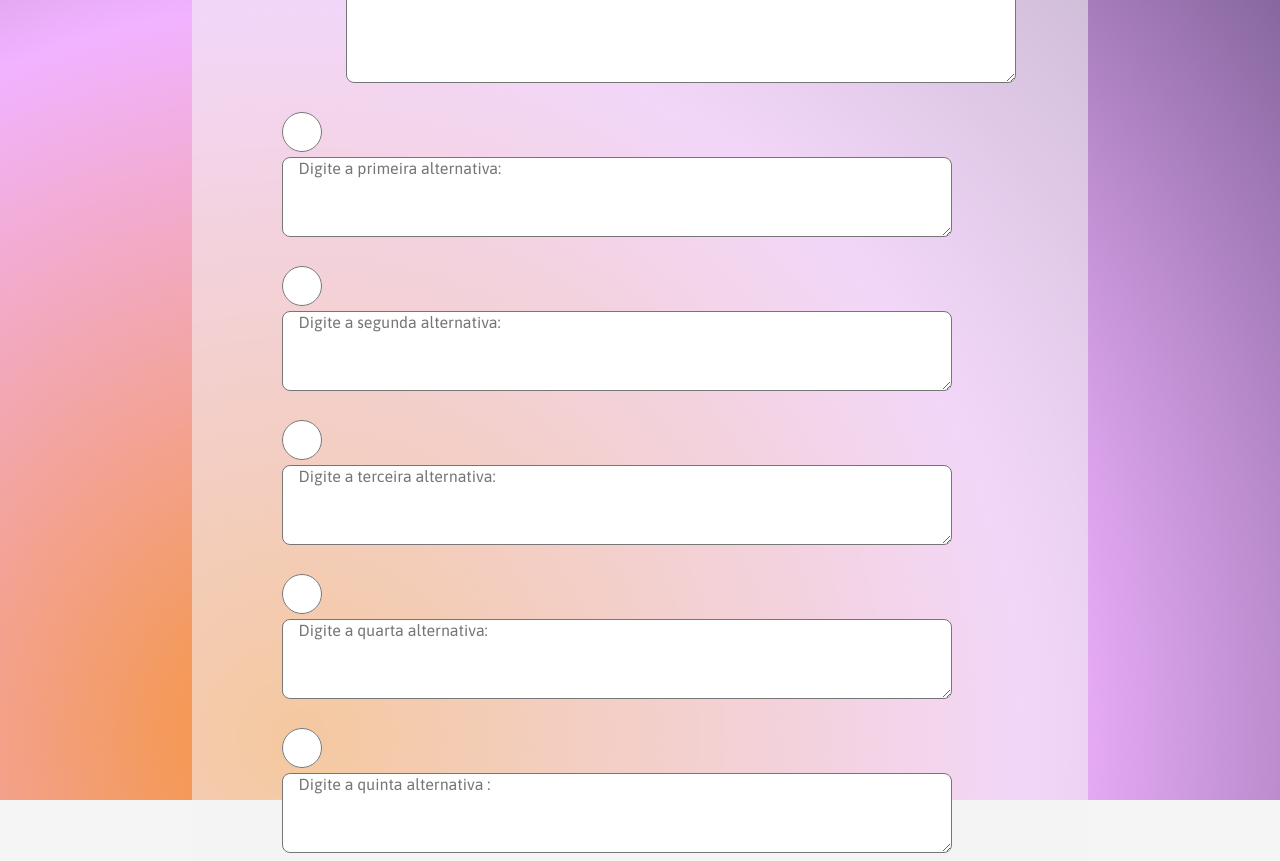
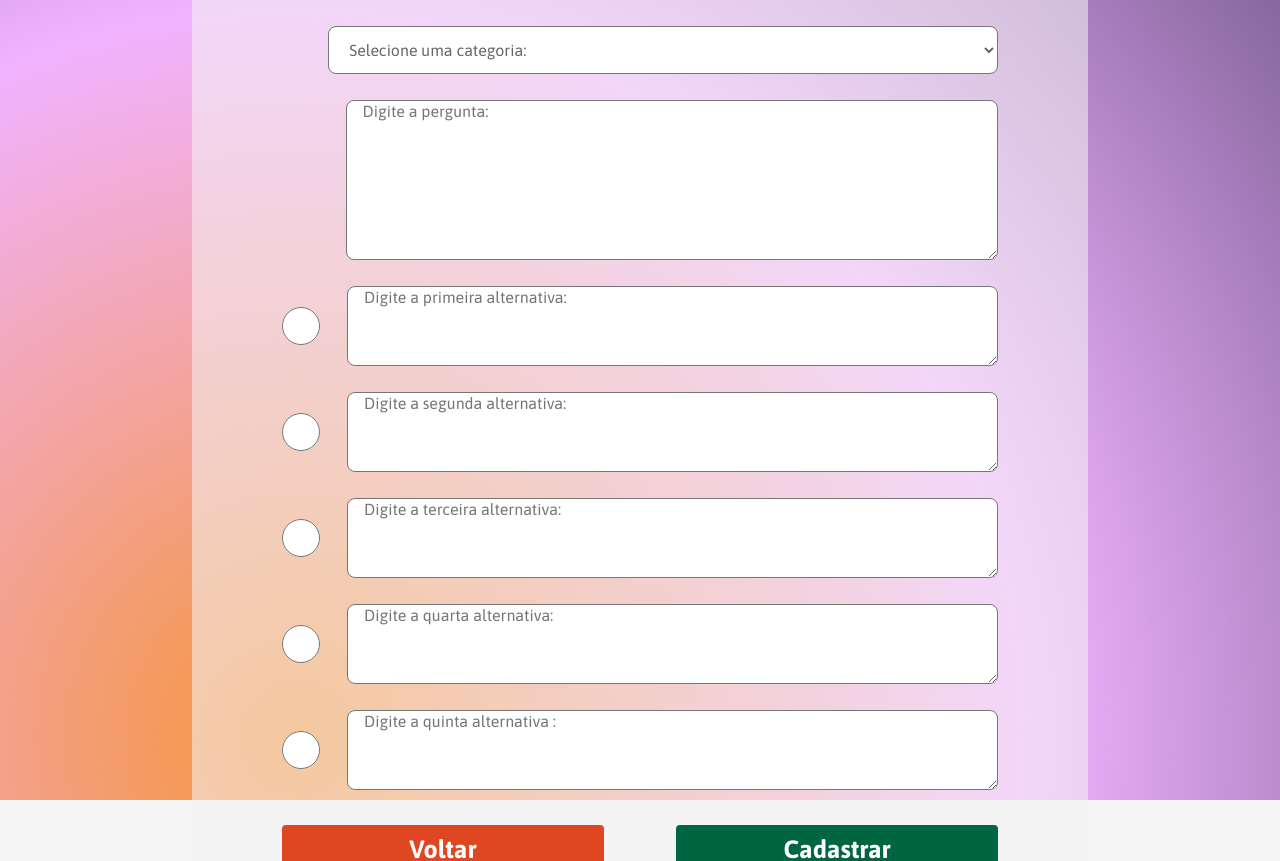
Before and after one commit to marcopetry/sudotest-frontend, a React (Create React App) app: page /cadastro_questoes in a window 1280 px wide. Shown: the top 861 px of the page. Built offline with nearby package versions, Linux system fonts and the light colour scheme.

Commit message:
Tela de cadastro de questoes pronta

```diff
--- a/src/components/CadastroQuestoes/CadastroQuestoes.css
+++ b/src/components/CadastroQuestoes/CadastroQuestoes.css
@@ -26,19 +26,10 @@ form h1 {
 
 .item-cadastro-questao {
     margin: 1.5em 0;
-    vertical-align: top;
+    display: flex;
+    align-items: center;
+    justify-content: flex-end;
 }
-/*
-.item-cadastro-questao p {
-    width: 100%;
-    border-radius: 0.5em;
-    padding-left: 1em;
-    font-size: 16px;
-    line-height: 20px;
-    color: #666;
-    margin: 5px 0 5px 0;
-} */
-
 
 .item-cadastro-questao input {
     width: 3em;
@@ -47,7 +38,7 @@ form h1 {
 }
 
 /*o textarea da pergunta tem ajustes pelo id abaixo*/
-.item-cadastro-questao textarea {
+.item-cadastro-questao textarea, .item-cadastro-questao select {
     width: 93.5%;
     height: 5em;
     border-radius: 0.5em;
@@ -58,6 +49,12 @@ form h1 {
     margin: 1px 0 1px 0;
     font-family: 'Asap', sans-serif;
     font-weight: 400;
+}
+
+.item-cadastro-questao select {
+    height: 3em;
+    font-size: 16px;
+    background-color: #fff;
 }
 
 #inputPergunta {
--- a/src/components/CadastroQuestoes/CadastroQuestoes.js
+++ b/src/components/CadastroQuestoes/CadastroQuestoes.js
@@ -1,4 +1,4 @@
-import React, { useState } from 'react';
+import React, { useState, Redirect } from 'react';
 import './CadastroQuestoes.css';
 
 export default function CadastroQuestoes() {
@@ -8,16 +8,35 @@ export default function CadastroQuestoes() {
         [res3, setRes3] = useState(''),
         [res4, setRes4] = useState(''),
         [res5, setRes5] = useState(''),
-        [respostaCerta, setResCerta] = useState('');
+        [respostaCerta, setResCerta] = useState(''),
+        [voltar, setVoltar] = useState(false);
 
-    const voltar = () => alert('precisamos implementar o voltar');
+
+    //const voltar = () => alert('precisamos implementar o voltar');
     const cadastrarQuestao = () => alert('Falta implementar questao');
+
+    if(voltar){
+        return(
+            <Redirect to='/' />
+        );
+    }
 
     return (
         <div className="main-container">
             <div className="cadastro-questoes-container">
                 <form onSubmit={cadastrarQuestao}>
-                    <h1>Cadastrar questão:</h1>
+                    <h1>Cadastre a questão e marque a resposta correta:</h1>
+
+                    <div className="item-cadastro-questao">
+                        <select className="form-control">
+                            <option value="Selecione uma categoria">Selecione uma categoria:</option>
+                            <option value="portugues">Português</option>
+                            <option value="matematica">Matemática</option>
+                            <option value="informatica">Informática</option>
+                            <option value="conhecimentos">Conhecimentos Gerais</option>
+                        </select>
+                    </div>
+
 
                     <div className="item-cadastro-questao">
                         <textarea
@@ -31,10 +50,10 @@ export default function CadastroQuestoes() {
 
                     <div className="item-cadastro-questao">
                         <input type="radio"
-                               name="resposta"
-                               value="opcao1"
-                               checked={respostaCerta === "opcao1"}
-                               onChange={e => setResCerta(e.target.value)}
+                            name="resposta"
+                            value="opcao1"
+                            checked={respostaCerta === "opcao1"}
+                            onChange={e => setResCerta(e.target.value)}
                         />
                         <textarea
                             className="form-control"
@@ -110,7 +129,7 @@ export default function CadastroQuestoes() {
                     </div>
 
                     <div className="container-buttons">
-                        <button type="button" onClick={voltar}>Voltar</button>
+                        <button type="button" onClick={e => setVoltar(true)}>Voltar</button>
                         <button id="botaoCadastrar" type="submit">Cadastrar</button>
                     </div>
                 </form>
```
